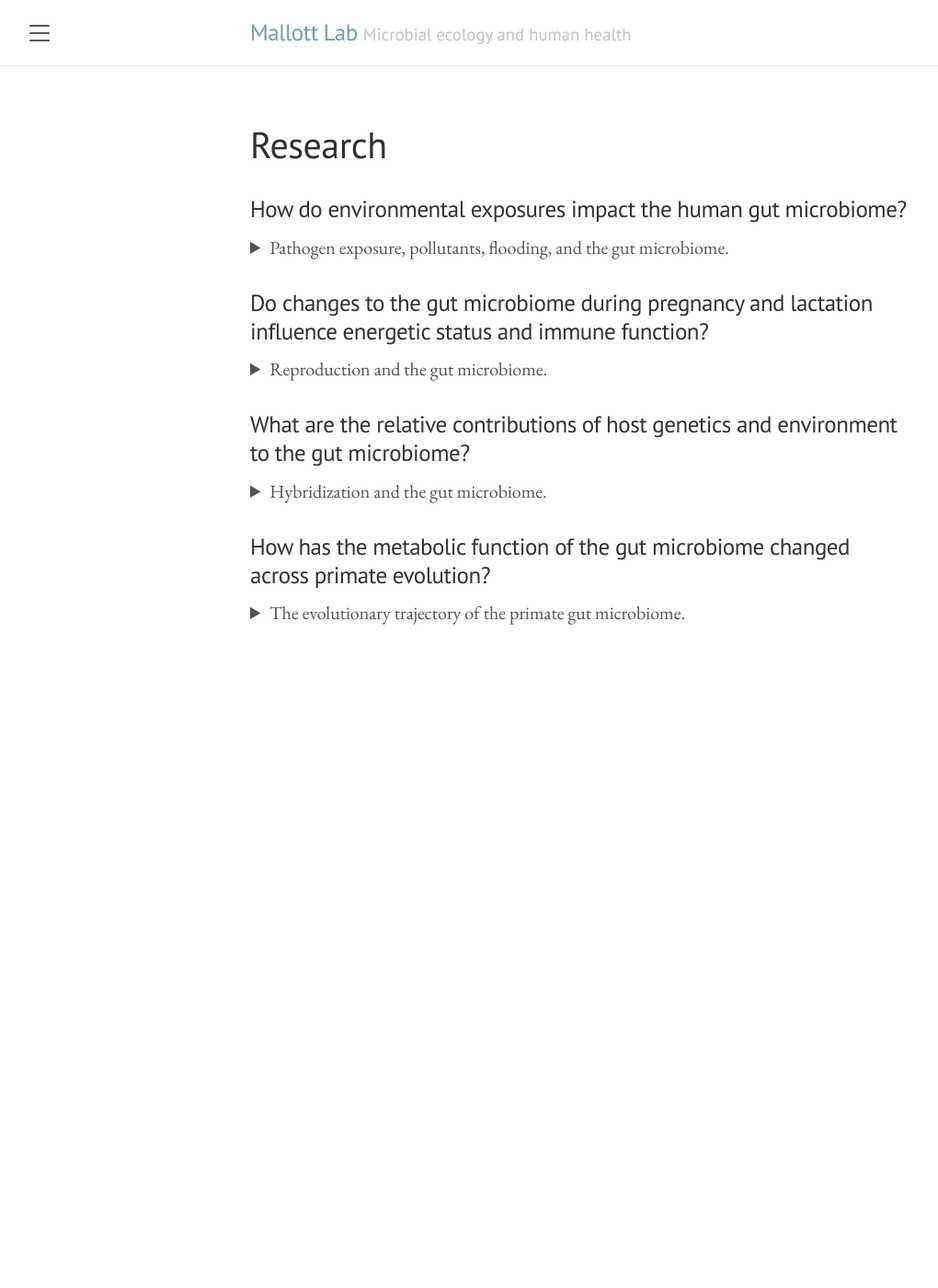
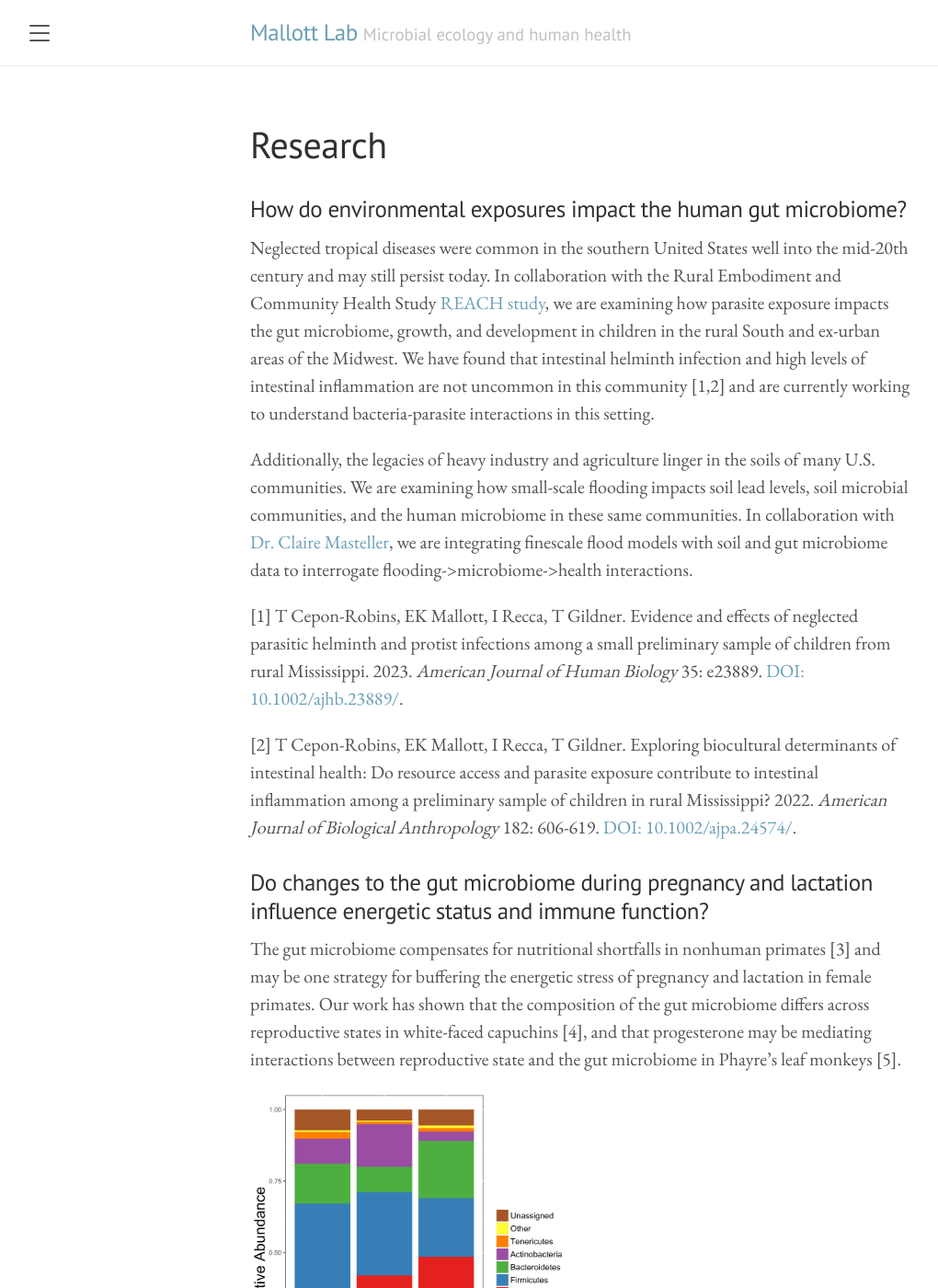
Before and after one commit to Mallott-Lab/Mallott-Lab.github.io, a Jekyll site: the page built from research.md, in a window 1280 px wide and 1400 px high. Shown: the whole window at 92% size, without its empty margins (8-1028 px from the left). Built offline with Jekyll 4.4.1, drawn with Linux system fonts in a browser that asks for light colours; some of the changed text lies outside the part shown.

Commit message:
Update research.md

```diff
--- a/research.md
+++ b/research.md
@@ -3,11 +3,7 @@ layout: page
 title: Research
 ---
 ### How do environmental exposures impact the human gut microbiome?
-<details>
-<summary>
-Pathogen exposure, pollutants, flooding, and the gut microbiome.
-</summary>
-<br>
+
 Neglected tropical diseases were common in the southern United States well into the mid-20th century and may still persist today. In collaboration with the Rural Embodiment and Community Health Study [REACH study](https://reachresearch.org), we are examining how parasite exposure impacts the gut microbiome, growth, and development in children in the rural South and ex-urban areas of the Midwest. We have found that intestinal helminth infection and high levels of intestinal inflammation are not uncommon in this community [1,2] and are currently working to understand bacteria-parasite interactions in this setting.
 
 
@@ -18,14 +14,9 @@ Additionally, the legacies of heavy industry and agriculture linger in the soils
 
 
 [2] T Cepon-Robins, EK Mallott, I Recca, T Gildner. Exploring biocultural determinants of intestinal health: Do resource access and parasite exposure contribute to intestinal inflammation among a preliminary sample of children in rural Mississippi? 2022. *American Journal of Biological Anthropology* 182: 606-619. [DOI: 10.1002/ajpa.24574/](https://doi.org/10.1002/ajpa.24574).
-</details>
 
 ### Do changes to the gut microbiome during pregnancy and lactation influence energetic status and immune function?
-<details>
-<summary>
-Reproduction and the gut microbiome.
-</summary>
-<br>
+
 The gut microbiome compensates for nutritional shortfalls in nonhuman primates [3] and may be one strategy for buffering the energetic stress of pregnancy and lactation in female primates. Our work has shown that the composition of the gut microbiome differs across reproductive states in white-faced capuchins [4], and that progesterone may be mediating interactions between reproductive state and the gut microbiome in Phayre's leaf monkeys [5].
 
 
@@ -47,23 +38,15 @@ Additionally, we are recruiting a cohort of pregnant people to characterize the
 
 
 [5] EK Mallott, C Borries, A Koenig, KR Amato, A Lu. Reproductive hormones mediate changes in the gut microbiome during pregnancy and lactation in Phayre's leaf monkeys. 2020. *Scientific Reports* 10: 9961. [DOI: 10.1038/s41598-020-6685-2](https://doi.org/10.1038/s41598-020-6685-2).
-</details>
+
 
 ### What are the relative contributions of host genetics and environment to the gut microbiome?
-<details>
-<summary>
-Hybridization and the gut microbiome.
-</summary>
-<br>
+
 Natural hybrid zones offer a unique opportunity to disentangle the relative contributions of host genetics and environment to the gut microbiome. We are currently studying the gut microbiomes of hybridizing populations of tufted gray langurs and purple-faced langurs in Sri Lanka as part of the [Kaludiyapokuna Primate Conservation and Research Center](https://kpcrc.org/).
-</details>
+
 
 ### How has the metabolic function of the gut microbiome changed across primate evolution?
-<details>
-<summary>
-The evolutionary trajectory of the primate gut microbiome.
-</summary>
-<br>
+
 The gut microbiome of humans is distinct from that of other primates [6]. As human diets have diverged from those of other primates, the metabolic functions of the gut microbiome may also have shifted. In particular, we are interested in short chain fatty acid (SCFA) metabolism. SCFAs are produced by bacteria in the gut and can be used by the host for energy. Previous computational work showed that butyrate production potential does not differ markedly between humans and nonhuman primates, but that the pathway abundance does differ between humans in industrialized vs. nonindustrialized environments [7]. Additionally, differences in the capacity of the microbiome to produce SCFA may have implications for brain growth and development [8].
 
 
@@ -82,4 +65,3 @@ We are now using multiple molecular and microbiological methods to confirm these
 
 
 [8] EK Mallott, S Kuthyar, W Lee, D Reiman, H Jiang, S Chitta, EA Waters, B Layden, R Sumagin, LD Manzanares, G-Y Yang, ML Savo Sardaro, S Gray, LE Williams, Y Dai, JP Curley, CR Haney, ER Liechty, CW Kuzawa, KR Amato. The primate gut microbiota contributes to interspecific differences in host metabolism. 2024. *Microbial Genomics* 10:001322. [DOI: 10.1099/mgen.0.001322](https://doi.org/10.1099/mgen.0.001322).
-</details>
```
